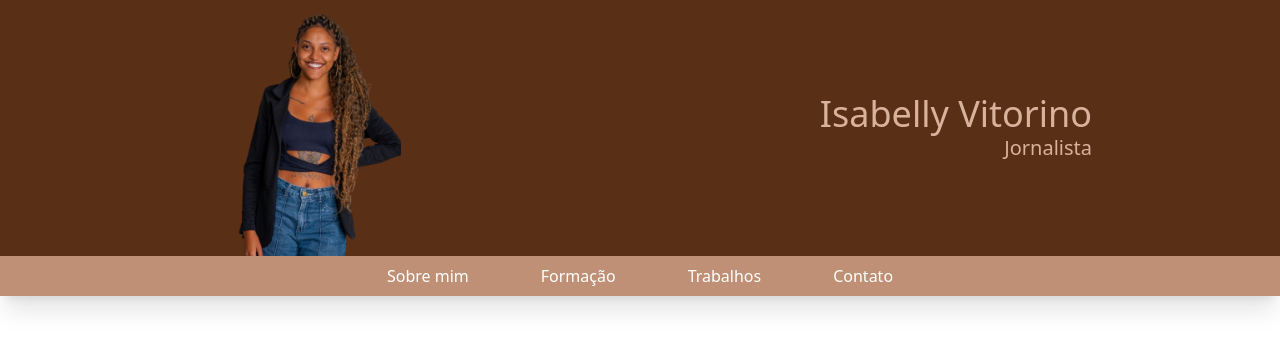
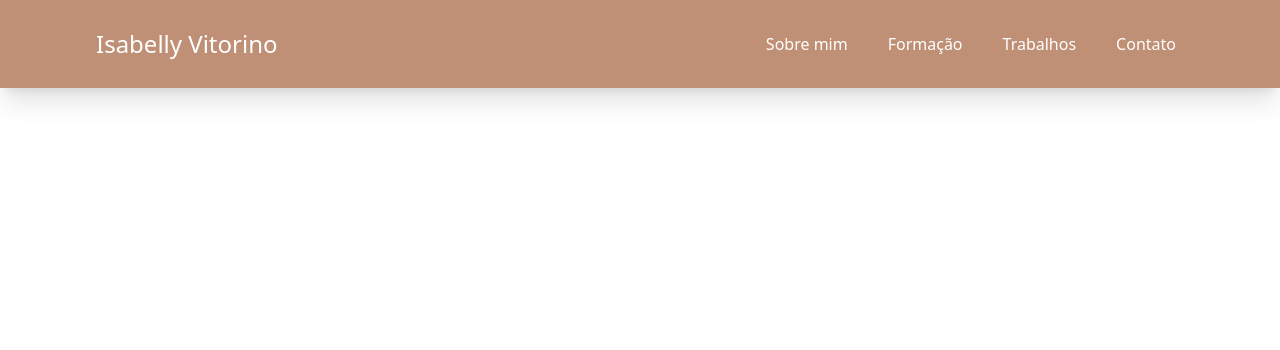
Before and after one commit to Antonio-Jr28/portifolio-isabelly-vitorino, a React (Create React App) app: page / in a window 1280 px wide. Shown: the top 350 px of the page. Built offline with nearby package versions, Linux system fonts and the light colour scheme.

Commit message:
finalizando parte 1 do navbar, mobile e desktop

```diff
--- a/src/App.tsx
+++ b/src/App.tsx
@@ -1,11 +1,11 @@
 import React from "react";
-import { Hero } from "./components/hero/hero.component";
+// import { Hero } from "./components/hero/hero.component";
 import { Navbar } from "./components/navbar/navbar.component";
 
 export const App = () => {
   return (
     <div>
-      <Hero />
+      {/* <Hero /> */}
       <Navbar />
     </div>
   );
--- a/src/components/navbar/navbar-desktop.component.tsx
+++ b/src/components/navbar/navbar-desktop.component.tsx
@@ -6,12 +6,12 @@ interface NavBarDesktopProps {
 
 export const NavbarDesktop: React.FC<NavBarDesktopProps> = ({ menuItems }) => {
   return (
-    <div className="hidden md:flex gap-10 items-center justify-around">
+    <div className="hidden md:flex gap-6 items-center justify-around">
       {menuItems.map((item, index) => (
         <a
           key={index}
           href={item.link}
-          className="p-4 text-white hover:text-[#8c5230]"
+          className="p-2 text-white py-8 items-center hover:text-[#8c5230] hover:bg-white"
         >
           {item.label}
         </a>
--- a/src/components/navbar/navbar-mobile.component.tsx
+++ b/src/components/navbar/navbar-mobile.component.tsx
@@ -52,12 +52,12 @@ export const NavbarMobile: React.FC<NavbarMobileProps> = ({ menuItems }) => {
         ></path>
       </svg>
       {isMenuOpen && (
-        <div className="absolut top-16 left-0 right-0 bg-[#8c5230] z-10 border rounded-md shadow-md">
-          <ul className="flex flex-row items-center md:flex-row md:items-center gap-4 p-4">
+        <div className="absolute top-12 left-10 right-10 bg-[#8c5230] border rounded-md shadow-md">
+          <ul className="flex flex-row items-center md:items-center gap-4 p-4">
             {menuItems.map((item, index) => (
               <li key={index}>
                 <a
-                  className="text-white hover:text-[#8c5230]"
+                  className="text-white hover:text-black"
                   href={item.link}
                 >
                   {item.label}
--- a/src/components/navbar/navbar.component.tsx
+++ b/src/components/navbar/navbar.component.tsx
@@ -11,7 +11,10 @@ export const Navbar = () => {
     { label: "Contato", link: "/contato" },
   ];
   return (
-    <div className="flex flex-col items-center justify-around p-4 h-18 w-100% shadow-xl bg-[#bf9075] md:flex-row md:justify-around md:items-center md:px-24 md:h-10  ">
+    <div className="flex flex-row p-2 items-center justify-between h-18 w-100% shadow-xl bg-[#bf9075] md:flex-row md:justify-between md:items-center md:px-24 md:p-0 md:h-18">
+      <div className="flex gap-4">
+        <h1 className="text-2xl text-white">Isabelly Vitorino</h1>
+      </div>
       <NavbarDesktop menuItems={menuItems} />
       <NavbarMobile menuItems={menuItems} />
     </div>
```
